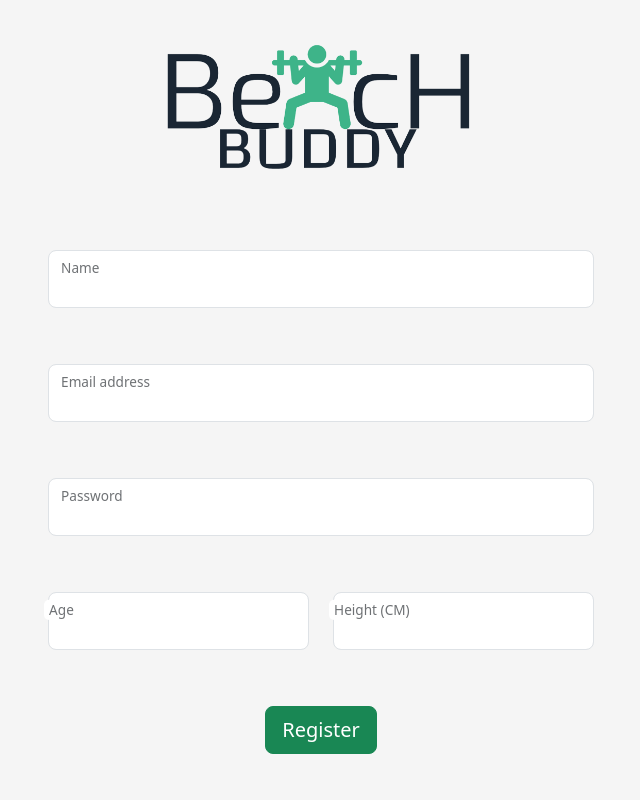
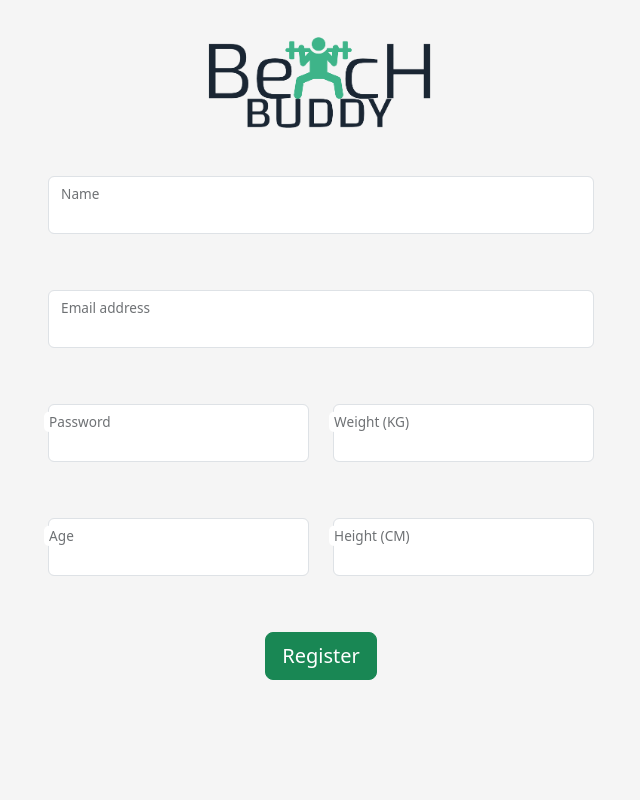
Before and after one commit to Isaacx86/BenchBuddy, a PHP site: page /registration.php in a window 1280 px wide. Shown: the whole page, without its empty margins (319-959 px from the left). Run offline with PHP 8.4, Linux system fonts and the light colour scheme.

Commit message:
registration page finished - small bug to fix front end

```diff
--- a/BB_Website/registration.php
+++ b/BB_Website/registration.php
@@ -49,37 +49,44 @@ if ($_SERVER["REQUEST_METHOD"] == "POST") {
         <div class="vh-100">
             <div class="container py-3 h-100">
                 <div class="row d-flex justify-content-center align-items-center text-center">
-                    <div class="col-md-4 mx-auto">
+                    <div class="col-md-3 mx-auto">
                         <img src="bench_buddy-removebg-preview.png" class="img-fluid" alt="Logo">
                     </div>
                 </div>
-                <div class="row d-flex justify-content-center align-items-center mt-5">
+                <div class="row d-flex justify-content-center align-items-center mt-4">
                     <div class="col-md-6 text-center">
                         <form method="post" action="<?php echo htmlspecialchars($_SERVER["PHP_SELF"]); ?>">
 
                             <div class="form-floating mb-2">
-                                <input type="text" id="name" name="name" class="form-control form-control-lg"><br><br>
+                                <input type="text" id="name" name="name" class="form-control"><br><br>
                                 <label class="form-label" for="name">Name</label>
                             </div>
 
                             <div class="form-floating mb-2">
-                                <input type="email" id="email" name="email" class="form-control form-control-lg"><br><br>
+                                <input type="email" id="email" name="email" class="form-control"><br><br>
                                 <label class="form-label" for="email">Email address</label>
-                            </div>
-
-                            <div class="form-floating mb-2">
-                                <input type="password" id="password" name="password" class="form-control form-control-lg"><br><br>
-                                <label class="form-label" for="password">Password</label>
                             </div>
 
                             <div class="row">
                                 <div class="col-md-6 form-floating mb-2">
-                                    <input type="number" min="0" id="age" name="age" class="form-control form-control-lg"><br><br>
+                                    <input type="password" id="password" name="password" class="form-control"><br><br>
+                                    <label class="form-label" for="password">Password</label>
+                                </div>
+
+                                <div class="col-md-6 form-floating mb-2">
+                                    <input type="number" min="0" id="weight" name="weight" class="form-control"><br><br>
+                                    <label class="form-label" for="height">Weight (KG)</label>
+                                </div>
+                            </div>
+
+                            <div class="row">
+                                <div class="col-md-6 form-floating mb-2">
+                                    <input type="number" min="0" max="100" id="age" name="age" class="form-control"><br><br>
                                     <label class="form-label" for="age">Age</label>
                                 </div>
 
                                 <div class="col-md-6 form-floating mb-2">
-                                    <input type="number" min="0" id="height" name="height" class="form-control form-control-lg"><br><br>
+                                    <input type="number" min="0" id="height" name="height" class="form-control"><br><br>
                                     <label class="form-label" for="height">Height (CM)</label>
                                 </div>
                             </div>
```
